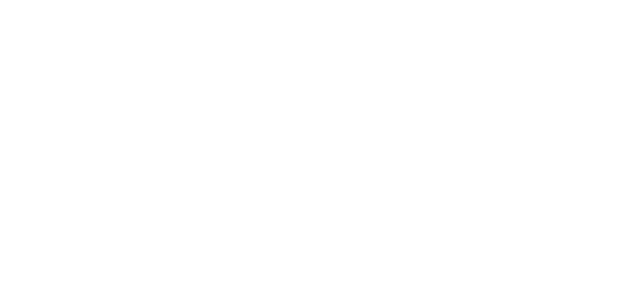
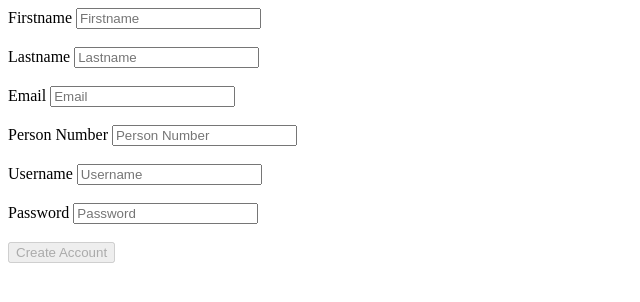
Before and after one commit to IV1201-Group12/IV1201-frontend, a React (Vite) app: page /registration in a window 1280 px wide. Before the commit this address had no page. Shown: the top 302 px of the page, without its empty margins (0-640 px from the left). Built offline with nearby package versions, Linux system fonts and the light colour scheme.

Commit message:
refactor: created registration page; fixed registration submission

```diff
--- a/src/App.jsx
+++ b/src/App.jsx
@@ -1,7 +1,7 @@
 import { BrowserRouter as Router, Routes, Route } from 'react-router-dom';
 import LandingPage from './pages/LandingPage';
 import ApplicationsPage from './pages/ApplicationsPage';
-import CreateAccount from './components/CreateAccount';
+import RegistrationPage from './pages/RegistrationPage';
 import LoginPage from './pages/LoginPage';
 import { AuthProvider } from './context/AuthContext';
 import PrivateRoute from './components/PrivateRoute';
@@ -20,7 +20,7 @@
               </PrivateRoute>
             }
           />
-          <Route path="/createAccount" element={<CreateAccount />} />
+          <Route path="/registration" element={<RegistrationPage />} />
           <Route path="/login" element={<LoginPage />} />
         </Routes>
       </Router>
--- a/src/api/auth.js
+++ b/src/api/auth.js
@@ -8,8 +8,8 @@
 
 authApi.defaults.headers.common['Content-Type'] = 'application/json';
 
-export const signUpUser = async (user) => {
-  const response = await authApi.post('createAccount', user);
+export const registerUser = async (user) => {
+  const response = await authApi.post('/createAccount', user);
   return response;
 };
 
--- a/src/components/CreateAccount.jsx
+++ /dev/null
@@ -1,114 +0,0 @@
-import { useState } from 'react';
-
-//import { useCreateAccount } from '../queryHooks/useCreateAccount';
-import { signUpUser } from '../api/auth';
-
-export default function CreateAccount() {
-  const [name, setName] = useState('');
-  const [surname, setSurname] = useState('');
-  const [email, setEmail] = useState('');
-  const [pnr, setPnr] = useState('');
-  const [username, setUsername] = useState('');
-  const [password, setPassword] = useState('');
-  const [responseStatus, setResponseStatus] = useState(null);
-
-  const submit = async () => {
-    const applicant = {
-      name,
-      surname,
-      email,
-      pnr,
-      username,
-      password,
-      role_id: 2,
-    };
-    const response = await signUpUser(applicant);
-    setResponseStatus(response.status);
-  };
-
-  const onChange = (event) => {
-    const name = event.target.name;
-    const value = event.target.value;
-
-    if (name === 'name') {
-      setName(value);
-    }
-
-    if (name === 'surname') {
-      setSurname(value);
-    }
-
-    if (name === 'email') {
-      setEmail(value);
-    }
-
-    if (name === 'pnr') {
-      setPnr(value);
-    }
-
-    if (name === 'username') {
-      setUsername(value);
-    }
-    if (name === 'password') {
-      setPassword(value);
-    }
-  };
-  return (
-    <div>
-      <div>{responseStatus}</div>
-      <form>
-        <label htmlFor="name">First Name</label>
-        <input
-          id="name"
-          name="name"
-          type="text"
-          value={name}
-          onChange={onChange}
-        />
-        <label htmlFor="surname">Last Name</label>
-        <input
-          id="surname"
-          name="surname"
-          type="text"
-          value={surname}
-          onChange={onChange}
-        />
-        <label htmlFor="email">Email Address</label>
-        <input
-          id="email"
-          name="email"
-          type="email"
-          value={email}
-          onChange={onChange}
-        />
-        <label htmlFor="pnr">Person Number</label>
-        <input
-          id="pnr"
-          name="pnr"
-          type="number"
-          value={pnr}
-          onChange={onChange}
-        />
-        <label htmlFor="username">Username</label>
-        <input
-          id="username"
-          name="username"
-          type="text"
-          value={username}
-          onChange={onChange}
-        />
-        <label htmlFor="password">Password</label>
-        <input
-          id="password"
-          name="password"
-          type="password"
-          value={password}
-          onChange={onChange}
-        />
-      </form>
-      <button type="button" onClick={submit}>
-        Create account
-      </button>
-    </div>
-  );
-}
--- /dev/null
+++ b/src/components/RegistrationForm.jsx
@@ -0,0 +1,98 @@
+import React, { useState } from 'react';
+import { useRegister } from '../queryHooks/useRegister';
+
+const RegistrationForm = () => {
+  const [firstname, setFirstname] = useState('');
+  const [lastname, setLastname] = useState('');
+  const [email, setEmail] = useState('');
+  const [pnr, setPnr] = useState('');
+  const [username, setUsername] = useState('');
+  const [password, setPassword] = useState('');
+  const register = useRegister();
+
+  return (
+    <div>
+      <label>Firstname </label>
+      <input
+        type="text"
+        id="firstname-input"
+        placeholder="Firstname"
+        value={firstname}
+        onChange={(event) => setFirstname(event.target.value)}
+      />
+      <br />
+      <br />
+      <label>Lastname </label>
+      <input
+        type="text"
+        id="lastname-input"
+        placeholder="Lastname"
+        value={lastname}
+        onChange={(event) => setLastname(event.target.value)}
+      />
+      <br />
+      <br />
+      <label>Email </label>
+      <input
+        type="text"
+        id="email-input"
+        placeholder="Email"
+        value={email}
+        onChange={(event) => setEmail(event.target.value)}
+      />
+      <br />
+      <br />
+      <label>Person Number </label>
+      <input
+        type="text"
+        id="pnr-input"
+        placeholder="Person Number"
+        value={pnr}
+        onChange={(event) => setPnr(event.target.value)}
+      />
+      <br />
+      <br />
+      <label>Username </label>
+      <input
+        type="text"
+        id="username-input"
+        placeholder="Username"
+        value={username}
+        onChange={(event) => setUsername(event.target.value)}
+      />
+      <br />
+      <br />
+      <label>Password </label>
+      <input
+        type="password"
+        id="password-input"
+        placeholder="Password"
+        value={password}
+        onChange={(event) => setPassword(event.target.value)}
+      />
+      <br />
+      <br />
+      <button
+        type="submit"
+        id="button-input"
+        disabled={
+          !(firstname && lastname && email && pnr && username && password)
+        }
+        onClick={(e) =>
+          register.mutate({
+            firstname,
+            lastname,
+            email,
+            pnr,
+            username,
+            password,
+          })
+        }
+      >
+        Create Account
+      </button>
+    </div>
+  );
+};
+
+export default RegistrationForm;
--- a/src/pages/CreateAccountPage.jsx
+++ /dev/null
@@ -1 +0,0 @@
-//Create Account Page
--- /dev/null
+++ b/src/pages/RegistrationPage.jsx
@@ -0,0 +1,7 @@
+import RegistrationForm from '../components/RegistrationForm';
+
+const RegistrationPage = () => {
+  return <RegistrationForm />;
+};
+
+export default RegistrationPage;
--- /dev/null
+++ b/src/queryHooks/useRegister.jsx
@@ -0,0 +1,11 @@
+import { useMutation } from '@tanstack/react-query';
+import { registerUser } from '../api/auth';
+
+export function useRegister() {
+  return useMutation({
+    mutationFn: async (registrationData) => {
+      const result = await registerUser(registrationData);
+      return result.data;
+    },
+  });
+}
```
Also changed, not shown: src/queryHooks/useCreateAccount.jsx (deleted, +0 -10 lines).
